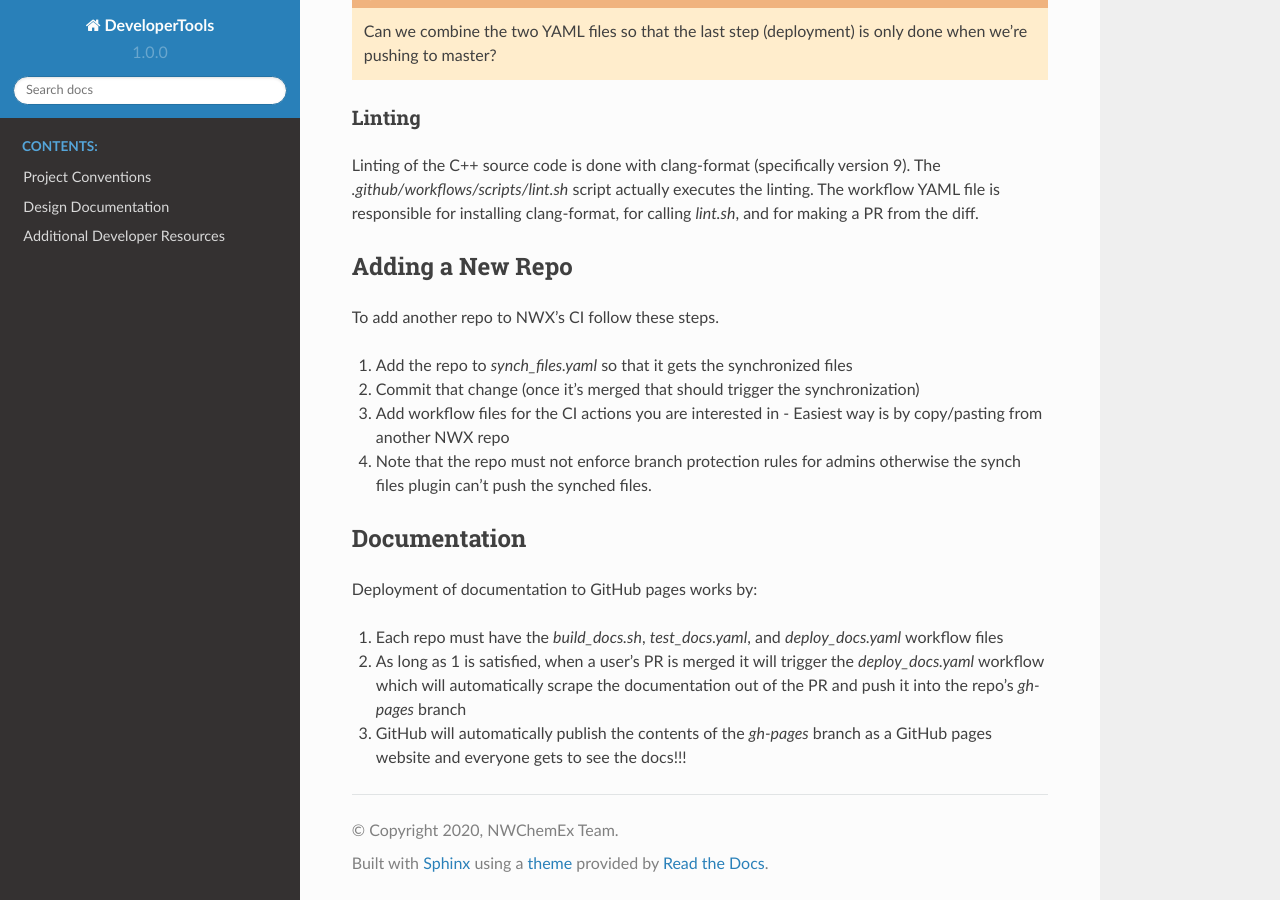
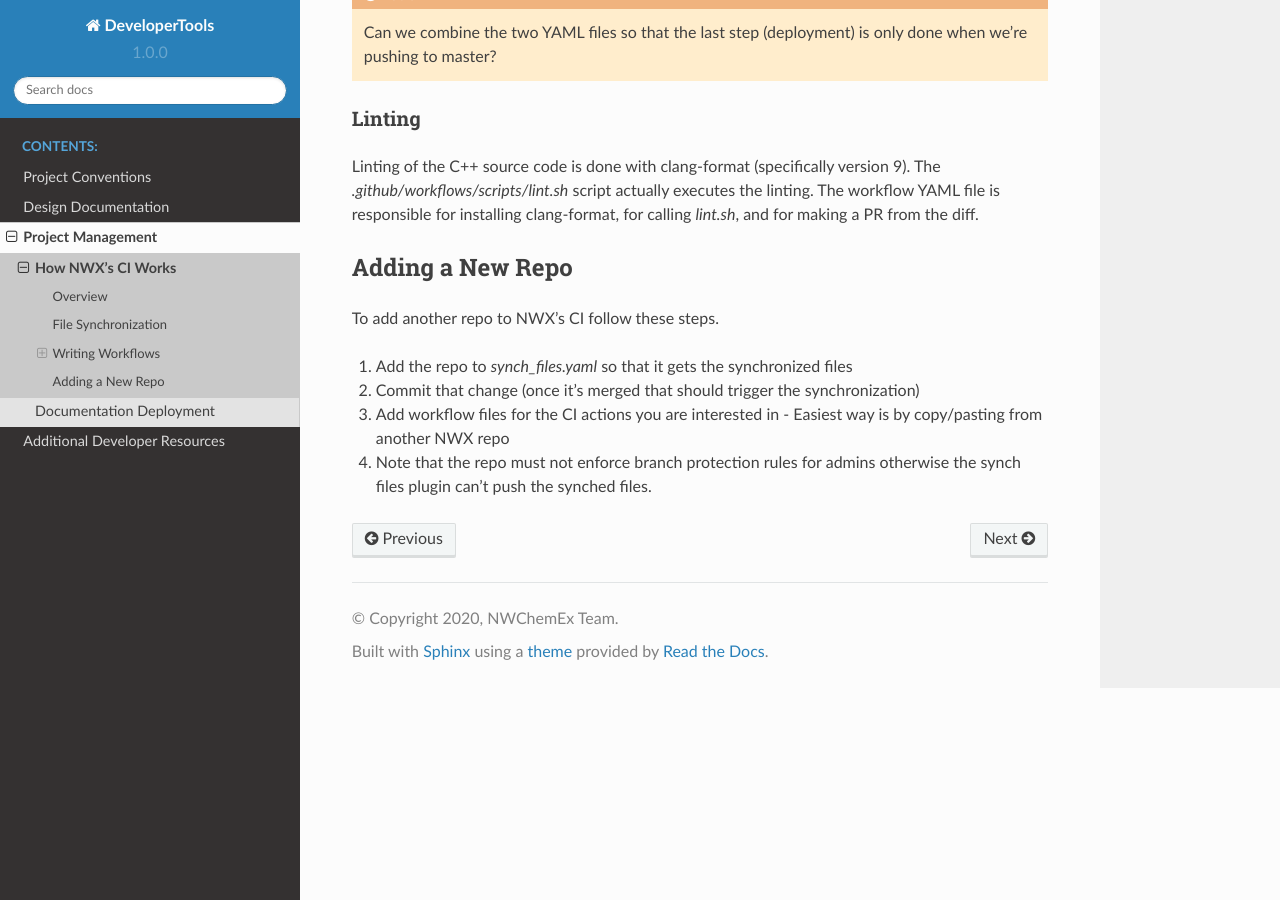
Before and after one commit to NWChemEx-Project/DeveloperTools, a Sphinx documentation site: the page built from docs/source/project_management/ci_maintainer_notes.rst, in a window 1280 px wide and 900 px high, scrolled down 1675 px. Built offline with Sphinx 7.4.7 and the Read the Docs theme 2.0.0, drawn with Linux system fonts in a browser that asks for light colours.

Commit message:
updates documentation and adds synchronized nwx_cxx_api_docs.cmake file

```diff
--- /dev/null
+++ b/docs/requirements.txt
@@ -0,0 +1,2 @@
+sphinx
+sphinx_rtd_theme
--- a/docs/source/ci_maintainer_notes.rst
+++ b/docs/source/project_management/ci_maintainer_notes.rst
@@ -35,7 +35,7 @@
 we rely on the
 `Files Sync Action<https://github.com/marketplace/actions/files-sync-action>`_
 to keep them synchronized. Synchronizing these files is done in the
-SynchronizeFiles workflow (YAML file: `.github/workflows/synch_files.yaml`).
+SynchronizeFiles workflow (YAML file: ``.github/workflows/synch_files.yaml``).
 This workflow is executed when a DeveloperTools PR is merged into master.
 
 Writing Workflows
@@ -99,16 +99,3 @@
    - Easiest way is by copy/pasting from another NWX repo
 4. Note that the repo must not enforce branch protection rules for admins
    otherwise the synch files plugin can't push the synched files.
-
-Documentation
-============
-
-Deployment of documentation to GitHub pages works by:
-
-1. Each repo must have the `build_docs.sh`, `test_docs.yaml`, and
-   `deploy_docs.yaml` workflow files
-2. As long as 1 is satisfied, when a user's PR is merged it will trigger the
-   `deploy_docs.yaml` workflow which will automatically scrape the documentation
-   out of the PR and push it into the repo's `gh-pages` branch
-3. GitHub will automatically publish the contents of the `gh-pages` branch as a
-   GitHub pages website and everyone gets to see the docs!!!
```
Also changed, not shown: docs/source/index.rst (+12 -0 lines), docs/source/project_management/documentation.rst (added, +89 -0 lines), docs/source/project_management/index.rst (added, +13 -0 lines), docs/README.md, 3 other files.
